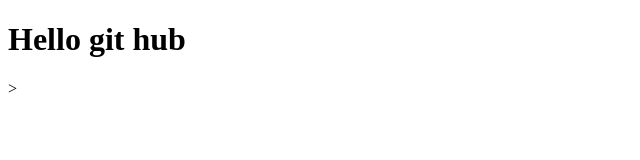
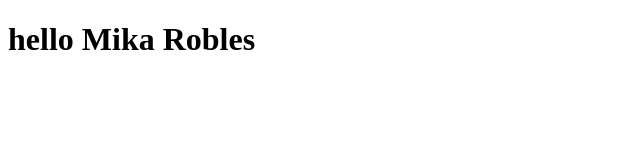
Before and after one commit to SanWeee/sanweee-repo, a plain HTML site: page index.html in a window 1280 px wide. Shown: the whole page, without its empty margins (0-640 px from the left). Drawn offline with Linux system fonts and the light colour scheme.

Commit message:
change h1 in index.html

```diff
--- a/index.html
+++ b/index.html
@@ -7,6 +7,6 @@
     <title>Tester</title>
 </head>
 <body>
-    <h1>Hello git hub</h1>>
+    <h1>hello Mika Robles</h1>
 </body>
 </html>
```
